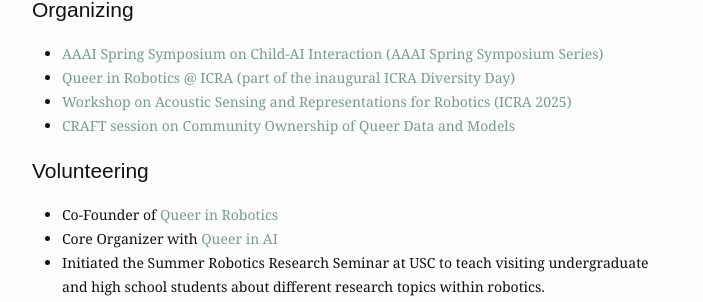
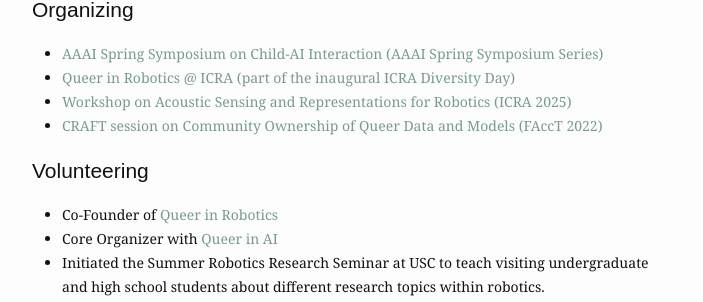
Before and after one commit to ndennler/ndennler.github.io, a Jekyll site: the page built from outreach.md, in a window 1280 px wide. Shown: the part 702-1004 px from the top of the page, without its empty margins (288-991 px from the left). Built offline with Jekyll 4.4.1, drawn with Linux system fonts in a browser that asks for light colours.

Commit message:
Update outreach.md

```diff
--- a/outreach.md
+++ b/outreach.md
@@ -32,7 +32,7 @@
 - [AAAI Spring Symposium on Child-AI Interaction (AAAI Spring Symposium Series)](https://sites.google.com/iu.edu/childai-aaai2025/home)
 - [Queer in Robotics @ ICRA (part of the inaugural ICRA Diversity Day)](https://sites.google.com/view/queerinrobotics/events/queer-in-robotics-icra-2024?authuser=0)
 - [Workshop on Acoustic Sensing and Representations for Robotics (ICRA 2025)](https://sites.google.com/view/roboacoustics)
-- [CRAFT session on Community Ownership of Queer Data and Models](https://facctconference.org/2022/acceptedcraft#colab)
+- [CRAFT session on Community Ownership of Queer Data and Models (FAccT 2022)](https://facctconference.org/2022/acceptedcraft#colab)
 
 ## Volunteering
 - Co-Founder of <a href="https://sites.google.com/view/queerinrobotics/">Queer in Robotics</a>
```
